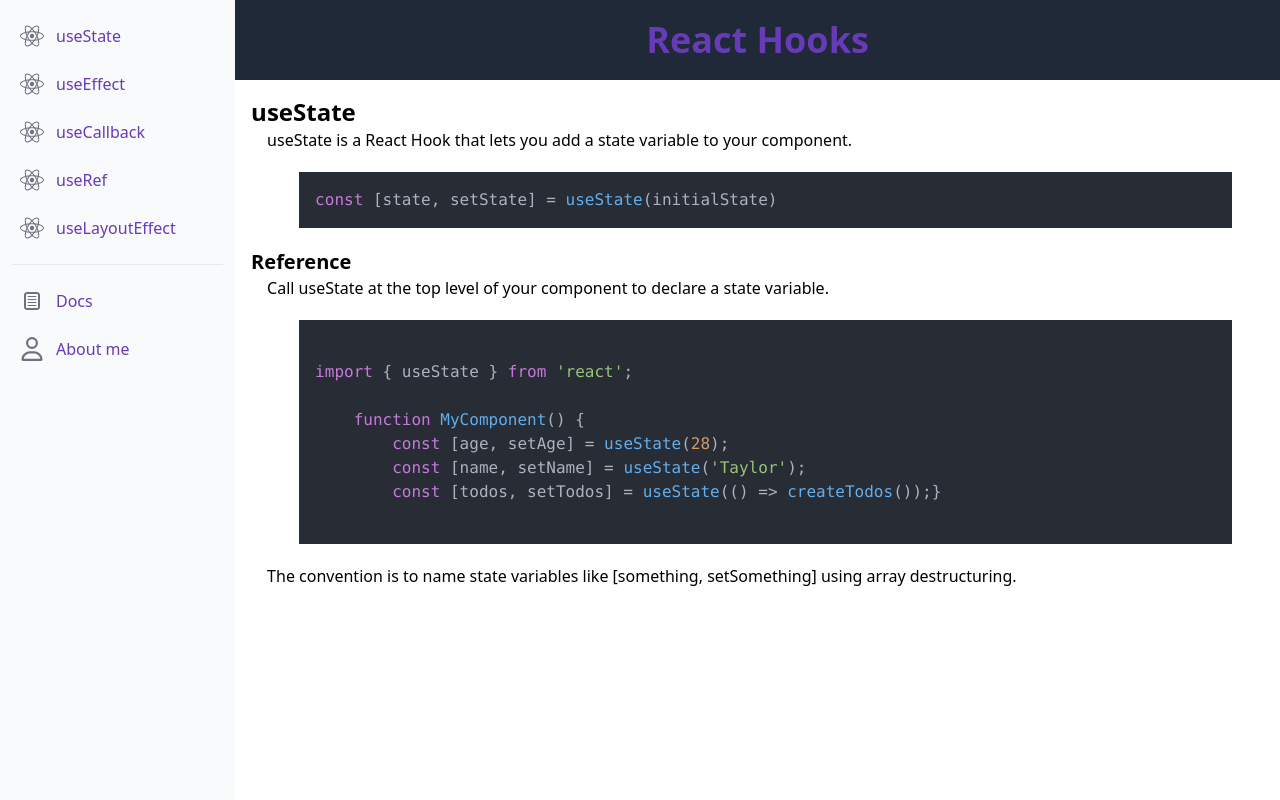
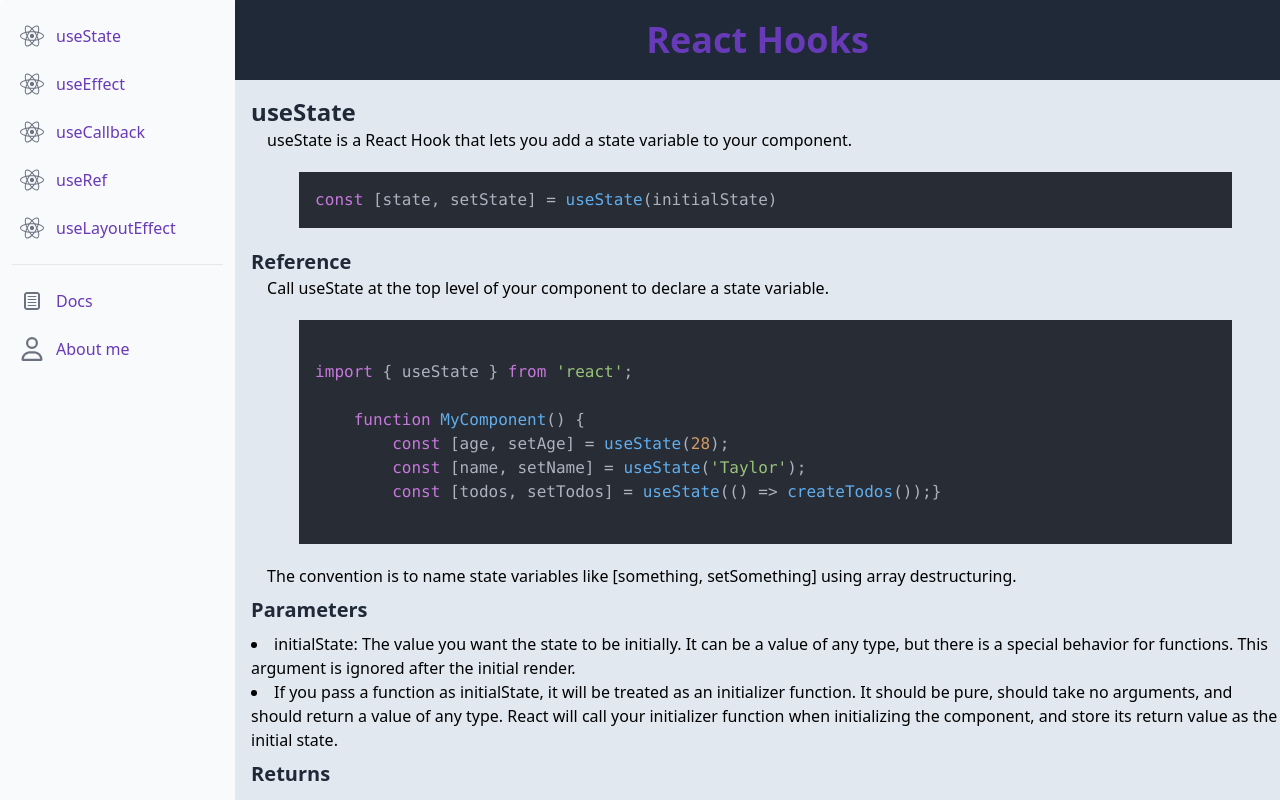
Before and after one commit to alexandraamarian/ReactHooks, a React (Create React App) app: page / in a window 1280 px wide. Both pictures are taken after a click on the link "useState". Shown: the top 800 px of the page. Built offline with nearby package versions, Linux system fonts and the light colour scheme.

Commit message:
useState work

```diff
--- a/src/components/SideBar/SideBar.tsx
+++ b/src/components/SideBar/SideBar.tsx
@@ -24,7 +24,7 @@
   return (
     <Sidebar
       aria-label="Sidebar with content separator example"
-      className="w-72 h-screen rounded-none border-none"
+      className="w-72 h-auto rounded-none border-none"
     >
       <Sidebar.Items>
         <Sidebar.ItemGroup>
--- a/src/components/UseState/UseState.tsx
+++ b/src/components/UseState/UseState.tsx
@@ -18,23 +18,23 @@
 
   hljs.registerLanguage("typescript", typescript);
   return (
-    <div className="flex flex-col pl-4 pt-4 overflow-auto">
-      <h1 className="font-bold text-2xl">useState</h1>
-      <span className="pl-4">
+    <div className="flex flex-col pl-4 pt-4 bg-slate-200">
+      <h1 className="font-bold text-2xl text-[#1f2937]">useState</h1>
+      <span className="pl-4 ">
         useState is a React Hook that lets you add a state variable to your
         component.
       </span>
       <pre className="pl-12 pt-5 pb-5 pr-12">
-        <code ref={codeRefDelcare} >
+        <code ref={codeRefDelcare}>
           const [state, setState] = useState(initialState)
         </code>
       </pre>
-      <h2 className="font-bold text-xl">Reference</h2>
-      <span className="pl-4">
+      <h2 className="font-bold text-xl text-[#1f2937]">Reference</h2>
+      <span className="pl-4 ">
         Call useState at the top level of your component to declare a state
         variable.
       </span>
-      <pre className="pl-12 pt-5 pb-5 pr-12" >
+      <pre className="pl-12 pt-5 pb-5 pr-12">
         <code ref={codeRefReference}>
           {`
 import { useState } from 'react';
@@ -47,9 +47,55 @@
         </code>
       </pre>
       <span className="pl-4">
-      The convention is to name state variables like [something, setSomething] using array destructuring.
+        The convention is to name state variables like [something, setSomething]
+        using array destructuring.
+      </span>
+      <h2 className="font-bold text-xl text-[#1f2937] pb-2 pt-2">
+        Parameters{" "}
+      </h2>
+      <div>
+        <li>
+          initialState: The value you want the state to be initially. It can be
+          a value of any type, but there is a special behavior for functions.
+          This argument is ignored after the initial render.
+        </li>
+        <li>
+          If you pass a function as initialState, it will be treated as an
+          initializer function. It should be pure, should take no arguments, and
+          should return a value of any type. React will call your initializer
+          function when initializing the component, and store its return value
+          as the initial state.
+        </li>
+      </div>
+      <h2 className="font-bold text-xl text-[#1f2937] pb-2 pt-2">Returns </h2>
+      <span className="pl-4">
+        useState returns an array with exactly two values:
       </span>
 
+      <li>
+        The current state. During the first render, it will match the
+        initialState you have passed.
+      </li>
+      <li>
+        The set function that lets you update the state to a different value and
+        trigger a re-render.
+      </li>
+      <h2 className="font-bold text-xl text-[#1f2937] pb-2 pt-2">
+        Caveats Caveats{" "}
+      </h2>
+      <li>
+        useState is a Hook, so you can only call it at the top level of your
+        component or your own Hooks. You can’t call it inside loops or
+        conditions. If you need that, extract a new component and move the state
+        into it.
+      </li>
+      <li>
+        In Strict Mode, React will call your initializer function twice in order
+        to help you find accidental impurities. This is development-only
+        behavior and does not affect production. If your initializer function is
+        pure (as it should be), this should not affect the behavior. The result
+        from one of the calls will be ignored.
+      </li>
     </div>
   );
 }
--- a/src/containers/ReactHooksApp.tsx
+++ b/src/containers/ReactHooksApp.tsx
@@ -12,9 +12,9 @@
   console.log(isUseStateClicked);
   return (
     <div className="flex flex-row">
-      <SidebarComponent />
+          <SidebarComponent />
 
-      <div className="w-screen">
+      <div className="w-screen overflow-auto">
         <Header />
         {isUseStateClicked && <UseState/>}
       </div>
```
